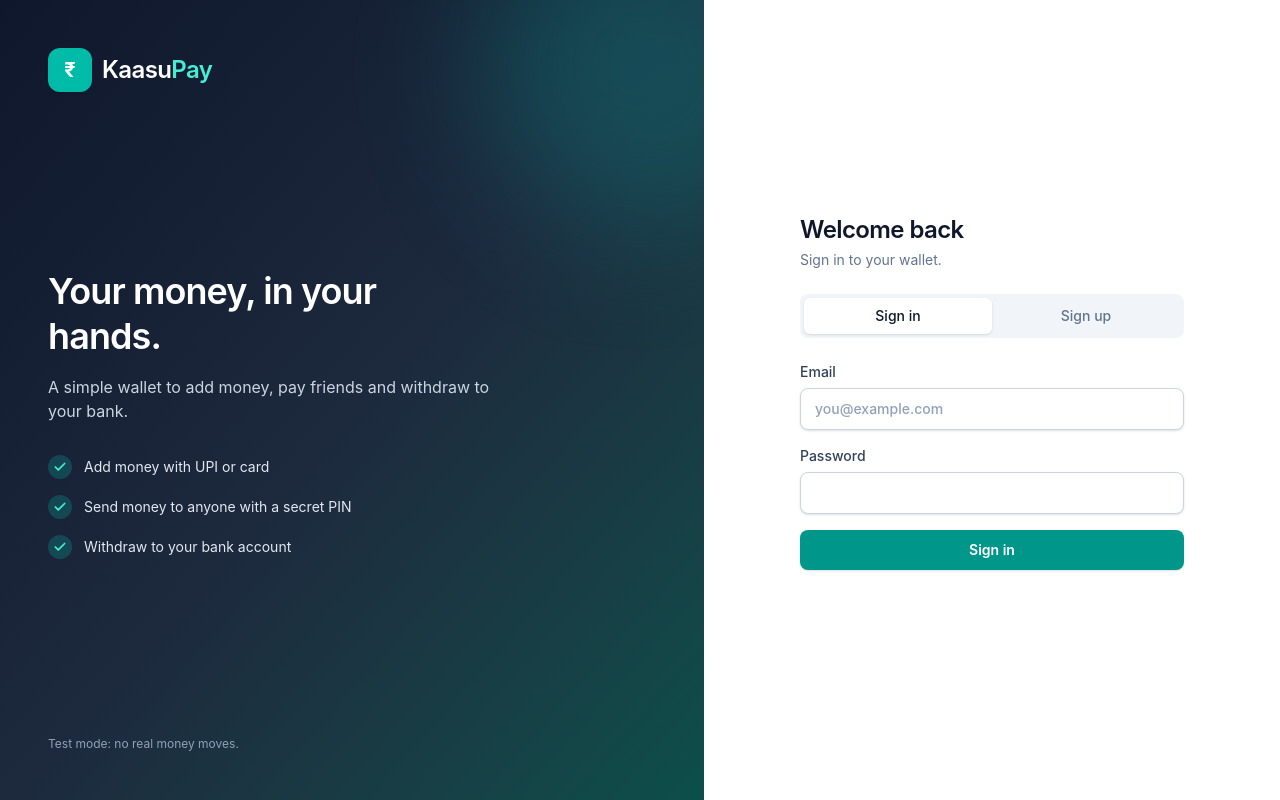
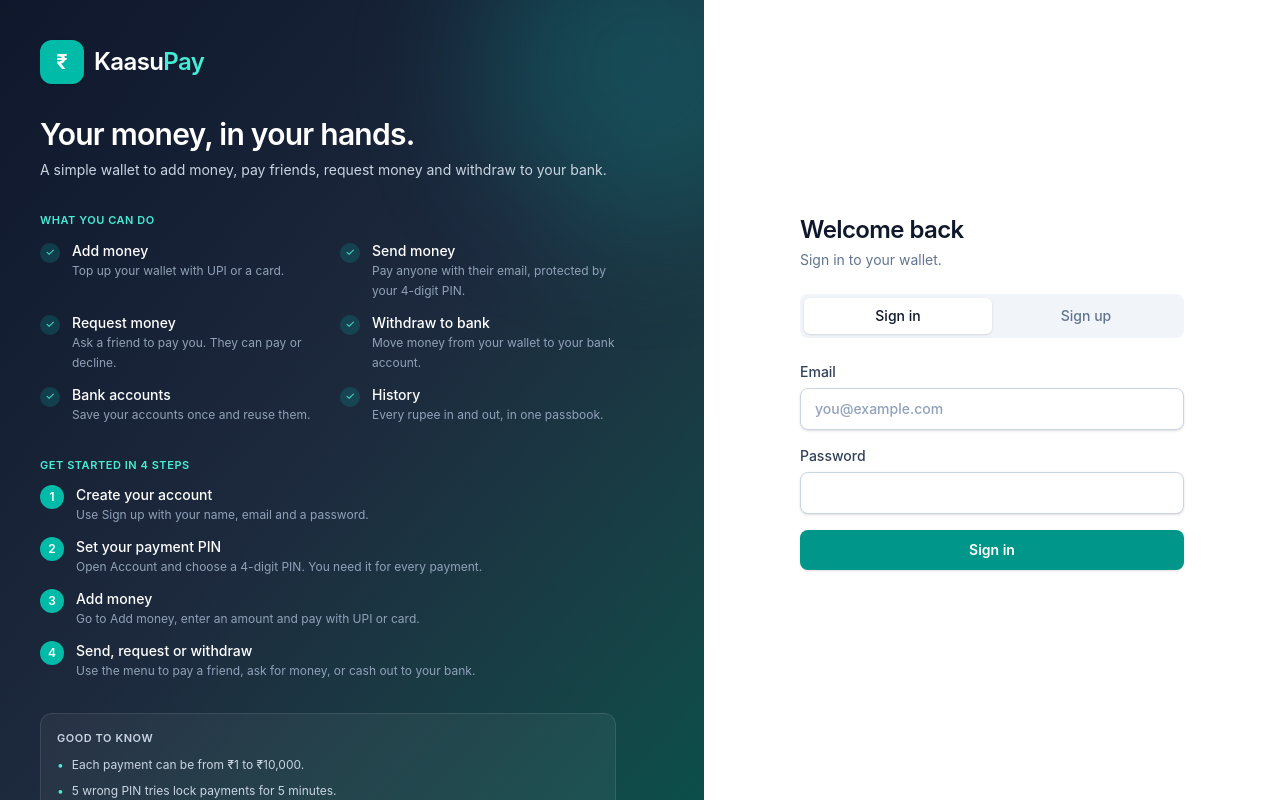
Before and after one commit to anasibnyusuf313-sudo/KassuPay, a Next.js app in the folder frontend/: page / in a window 1280 px wide. Built offline with nearby package versions, Linux system fonts and the light colour scheme; no server answers.

Commit message:
landing page changed

```diff
--- a/frontend/components/AuthCard.tsx
+++ b/frontend/components/AuthCard.tsx
@@ -6,16 +6,11 @@ import { api, errorMessage, getToken, saveToken } from "@/lib/api";
 import type { SigninResponse } from "@/lib/types";
 import { btnClass, inputClass, labelClass } from "@/lib/ui";
 import Alert, { type AlertKind } from "@/components/Alert";
+import AuthShowcase from "@/components/authshowcase";
 import Logo from "@/components/logo";
 import Spinner from "@/components/Spinner";
 
 type Mode = "signin" | "signup";
-
-const POINTS = [
-  "Add money with UPI or card",
-  "Send money to anyone with a secret PIN",
-  "Withdraw to your bank account",
-];
 
 export default function AuthCard() {
   const router = useRouter();
@@ -79,26 +74,13 @@ export default function AuthCard() {
   return (
     <div className="flex min-h-screen">
       {/* brand panel, desktop only */}
-      <aside className="relative hidden flex-1 flex-col justify-between overflow-hidden bg-linear-to-br from-slate-900 via-slate-800 to-teal-900 p-12 text-white lg:flex">
+      <aside className="relative hidden flex-1 flex-col justify-between overflow-y-auto bg-linear-to-br from-slate-900 via-slate-800 to-teal-900 p-10 text-white lg:sticky lg:top-0 lg:flex lg:h-screen">
         <div className="pointer-events-none absolute -right-24 -top-24 h-80 w-80 rounded-full bg-teal-400/20 blur-3xl" />
         <div className="relative">
           <Logo dark large />
         </div>
-        <div className="relative max-w-md">
-          <h2 className="text-4xl font-semibold leading-tight tracking-tight">Your money, in your hands.</h2>
-          <p className="mt-4 text-slate-300">A simple wallet to add money, pay friends and withdraw to your bank.</p>
-          <ul className="mt-8 space-y-4 text-sm">
-            {POINTS.map((p) => (
-              <li key={p} className="flex items-center gap-3 text-slate-200">
-                <span className="flex h-6 w-6 items-center justify-center rounded-full bg-teal-400/20 text-teal-300">
-                  <svg className="h-3.5 w-3.5" viewBox="0 0 24 24" fill="none" stroke="currentColor" strokeWidth="3" strokeLinecap="round" strokeLinejoin="round" aria-hidden="true">
-                    <polyline points="20 6 9 17 4 12" />
-                  </svg>
-                </span>
-                {p}
-              </li>
-            ))}
-          </ul>
+        <div className="relative my-8">
+          <AuthShowcase />
         </div>
         <p className="relative text-xs text-slate-400">Test mode: no real money moves.</p>
       </aside>
--- /dev/null
+++ b/frontend/components/authshowcase.tsx
@@ -0,0 +1,88 @@
+// The left side of the sign in / sign up screen: what KaasuPay does and how to use it.
+// Pure content, no state, no API calls. Put it where the headline and the three
+// check marks are now (keep the logo at the top and the "Test mode" line at the bottom).
+
+const FEATURES = [
+  { title: "Add money", text: "Top up your wallet with UPI or a card." },
+  { title: "Send money", text: "Pay anyone with their email, protected by your 4-digit PIN." },
+  { title: "Request money", text: "Ask a friend to pay you. They can pay or decline." },
+  { title: "Withdraw to bank", text: "Move money from your wallet to your bank account." },
+  { title: "Bank accounts", text: "Save your accounts once and reuse them." },
+  { title: "History", text: "Every rupee in and out, in one passbook." },
+];
+
+const STEPS = [
+  { title: "Create your account", text: "Use Sign up with your name, email and a password." },
+  { title: "Set your payment PIN", text: "Open Account and choose a 4-digit PIN. You need it for every payment." },
+  { title: "Add money", text: "Go to Add money, enter an amount and pay with UPI or card." },
+  { title: "Send, request or withdraw", text: "Use the menu to pay a friend, ask for money, or cash out to your bank." },
+];
+
+const GOOD_TO_KNOW = [
+  "Each payment can be from ₹1 to ₹10,000.",
+  "5 wrong PIN tries lock payments for 5 minutes.",
+  "A money request expires after 7 days if nobody answers it.",
+  "Pressed Send twice by mistake? You are only charged once.",
+];
+
+export default function AuthShowcase() {
+  return (
+    <div className="max-w-xl space-y-8">
+      <div>
+        <h2 className="text-3xl font-semibold tracking-tight text-white">Your money, in your hands.</h2>
+        <p className="mt-2 text-sm text-slate-300">
+          A simple wallet to add money, pay friends, request money and withdraw to your bank.
+        </p>
+      </div>
+
+      {/* what you can do */}
+      <section>
+        <h2 className="mb-3 text-[11px] font-semibold uppercase tracking-wider text-teal-300">What you can do</h2>
+        <ul className="grid gap-x-6 gap-y-3 sm:grid-cols-2">
+          {FEATURES.map((f) => (
+            <li key={f.title} className="flex gap-3">
+              <span className="mt-0.5 flex h-5 w-5 shrink-0 items-center justify-center rounded-full bg-teal-500/20 text-[11px] text-teal-300">
+                ✓
+              </span>
+              <span>
+                <span className="block text-sm font-medium text-white">{f.title}</span>
+                <span className="block text-xs leading-5 text-slate-400">{f.text}</span>
+              </span>
+            </li>
+          ))}
+        </ul>
+      </section>
+
+      {/* user guide */}
+      <section>
+        <h2 className="mb-3 text-[11px] font-semibold uppercase tracking-wider text-teal-300">Get started in 4 steps</h2>
+        <ol className="space-y-3">
+          {STEPS.map((s, i) => (
+            <li key={s.title} className="flex gap-3">
+              <span className="flex h-6 w-6 shrink-0 items-center justify-center rounded-full bg-teal-500 text-xs font-semibold text-white">
+                {i + 1}
+              </span>
+              <span>
+                <span className="block text-sm font-medium text-white">{s.title}</span>
+                <span className="block text-xs leading-5 text-slate-400">{s.text}</span>
+              </span>
+            </li>
+          ))}
+        </ol>
+      </section>
+
+      {/* small rules people ask about */}
+      <section className="rounded-xl border border-white/10 bg-white/5 p-4">
+        <h2 className="mb-2 text-[11px] font-semibold uppercase tracking-wider text-slate-300">Good to know</h2>
+        <ul className="space-y-1.5 text-xs leading-5 text-slate-300">
+          {GOOD_TO_KNOW.map((t) => (
+            <li key={t} className="flex gap-2">
+              <span className="text-teal-300">•</span>
+              {t}
+            </li>
+          ))}
+        </ul>
+      </section>
+    </div>
+  );
+}
```
